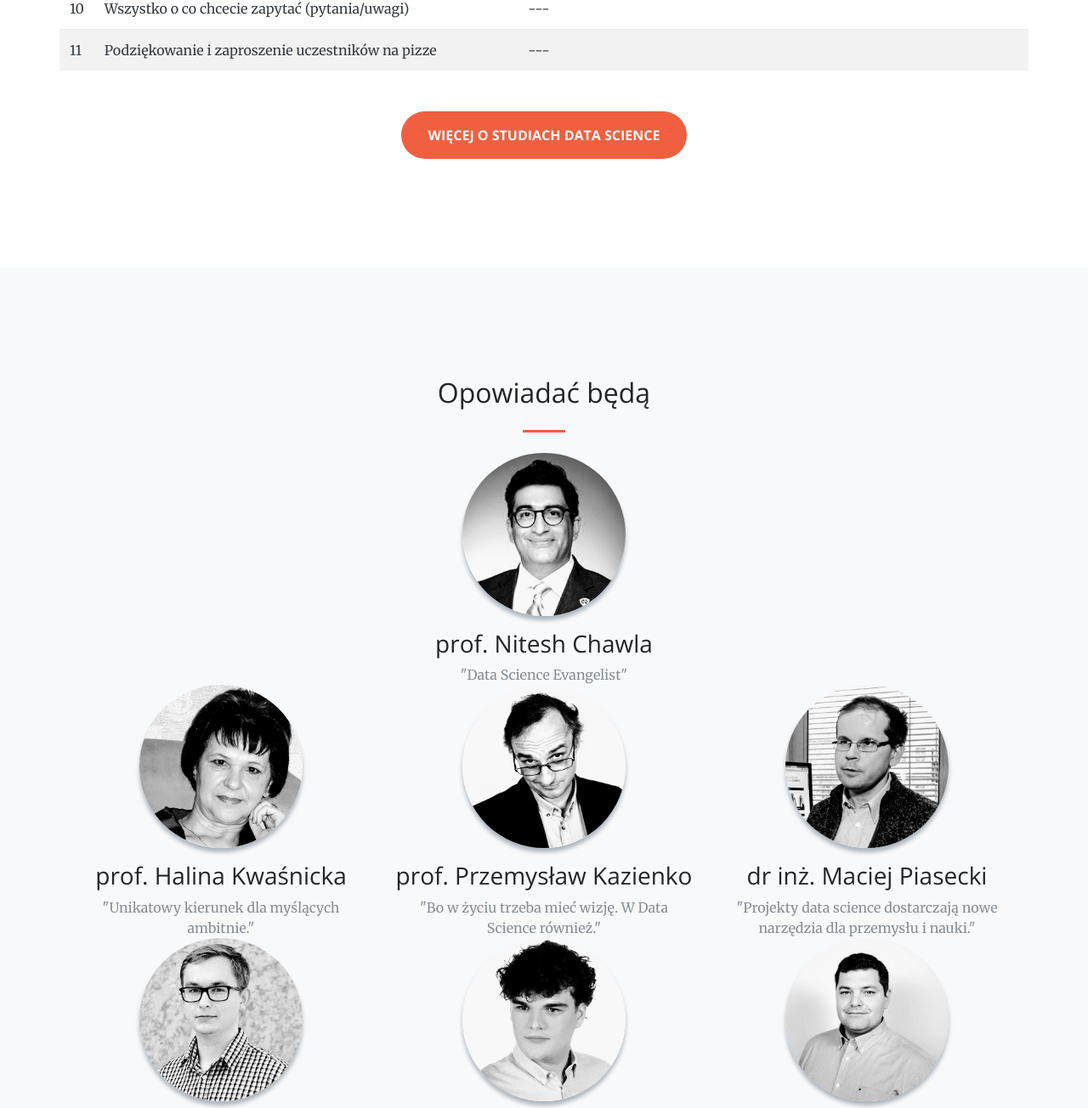
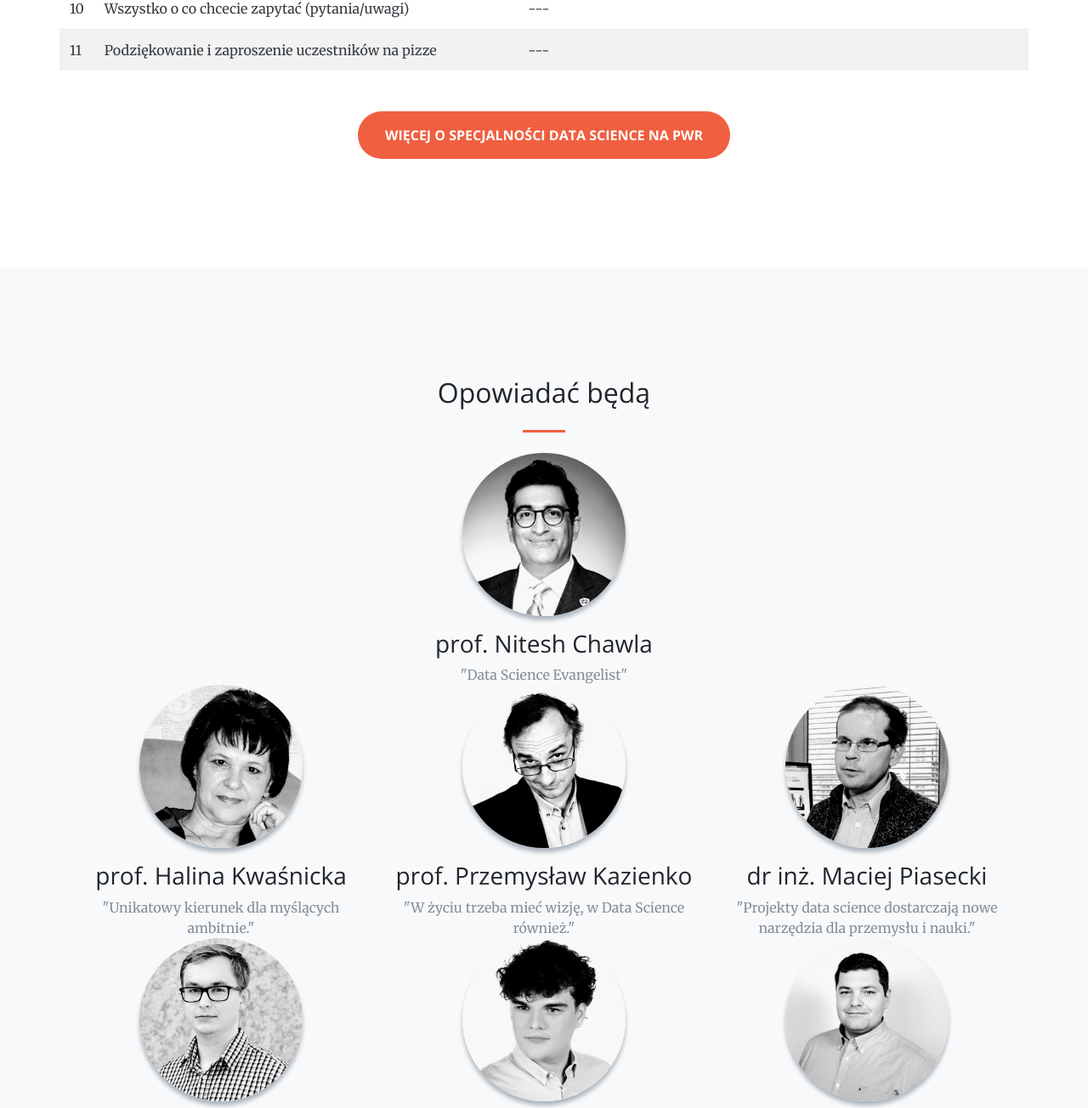
Before and after one commit to pwr-ai/AIDayWeb, a website: page index.html in a window 1280 px wide. Shown: the part 3297-4601 px from the top of the page at 85% size. Drawn offline with nearby package versions, Linux system fonts and the light colour scheme.

```diff
--- a/index.html
+++ b/index.html
@@ -252,8 +252,7 @@
         </div>
         <div class="row">
             <div class="col-lg-12 text-center mx-auto">
-                <a class="btn btn-primary btn-xl js-scroll-trigger" href="http://studiujdatascience.pl">Więcej o
-                    studiach Data Science</a>
+                <a class="btn btn-primary btn-xl js-scroll-trigger" style="white-space: normal" href="http://studiujdatascience.pl">Więcej o specjalności Data Science na PWr</a>
             </div>
         </div>
     </div>
@@ -288,7 +287,7 @@
                 <div class="testimonial-item mx-auto mb-5 mb-lg-0">
                     <img class="img-fluid rounded-circle mb-3" src="img/persons/kazienko.jpg" alt="">
                     <h3>prof. Przemysław Kazienko</h3>
-                    <p class="text-muted mb-0">"Bo w życiu trzeba mieć wizję. W Data Science również."</p>
+                    <p class="text-muted mb-0">"W życiu trzeba mieć wizję, w Data Science również."</p>
                 </div>
             </div>
             <div class="col-lg-4">
```
